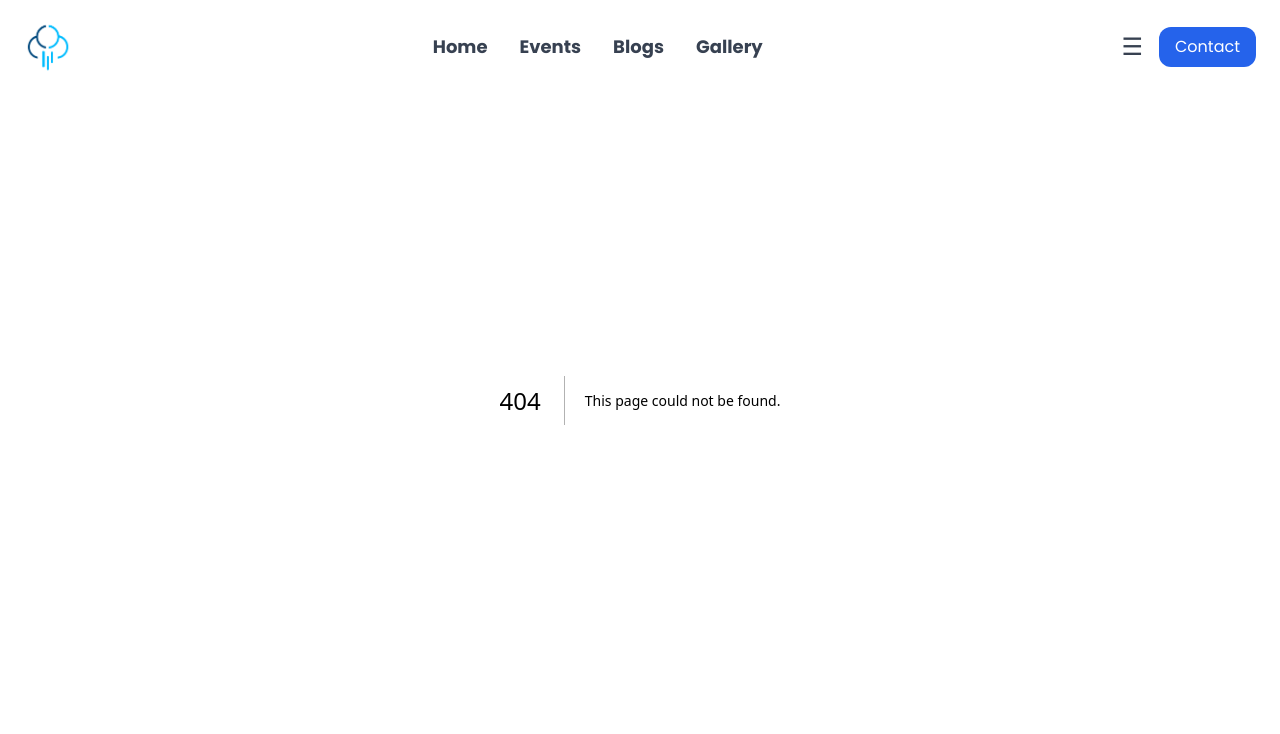
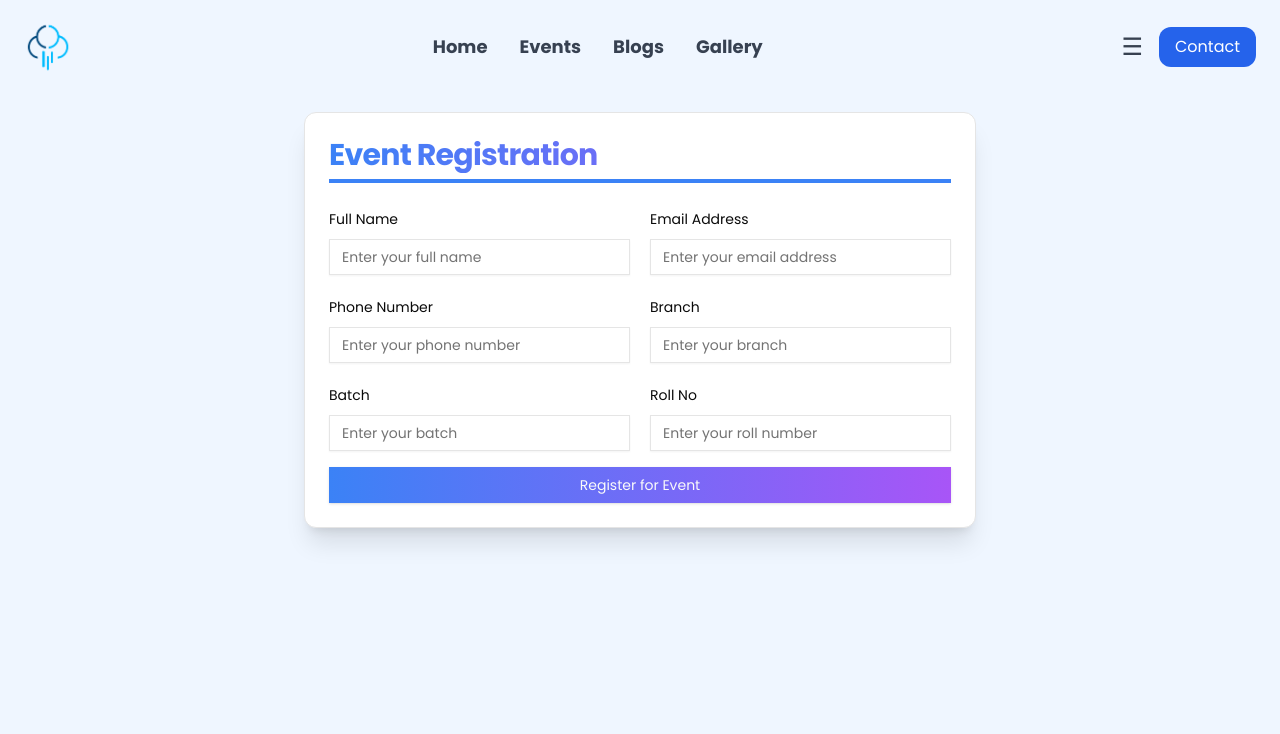
Before and after one commit to gsubhampatra/ccc-v2, a Next.js app: page /events/1/register in a window 1280 px wide. Before the commit this address had no page. Shown: the top 734 px of the page. Built offline with nearby package versions, Linux system fonts and the light colour scheme.

Commit message:
fix ui changes

```diff
--- /dev/null
+++ b/app/events/[id]/register/page.jsx
@@ -0,0 +1,136 @@
+'use client'
+
+import { useState } from 'react'
+import { useParams, useRouter } from 'next/navigation'
+import { Card, CardContent, CardHeader, CardTitle } from "@/components/ui/card"
+import { Button } from "@/components/ui/button"
+import { Input } from "@/components/ui/input"
+import { Label } from "@/components/ui/label"
+import { toast } from "@/hooks/use-toast"
+
+export default function EventRegistrationPage() {
+  const params = useParams()
+  const router = useRouter()
+  const [loading, setLoading] = useState(false)
+
+  const handleSubmit = async (e) => {
+    e.preventDefault()
+    setLoading(true)
+
+    try {
+      const formData = new FormData(e.target)
+      const registrationData = {
+        eventId: params.id,
+        name: formData.get('name'),
+        email: formData.get('email'),
+        phone: formData.get('phone'),
+        college: formData.get('college'),
+        year: formData.get('year'),
+      }
+
+      // Here you would typically make an API call to save the registration
+      // await saveRegistration(registrationData)
+
+      toast({
+        title: "Registration Successful",
+        description: "You have been successfully registered for the event.",
+      })
+
+      router.push('/events')
+
+    } catch (error) {
+      toast({
+        title: "Registration Failed",
+        description: "There was an error processing your registration. Please try again.",
+        variant: "destructive"
+      })
+    } finally {
+      setLoading(false)
+    }
+  }
+
+return (
+    <div className="min-h-screen p-8 bg-blue-50">
+        <Card className="max-w-2xl mx-auto my-8 shadow-xl md:my-20">
+            <CardHeader>
+                <CardTitle className="text-3xl text-gradient">Event Registration</CardTitle>
+                <hr className='border-2 border-blue-500 ' />
+            </CardHeader>
+            <CardContent className="space-y-4">
+                <form onSubmit={handleSubmit} className="space-y-4">
+                    <div className="grid grid-cols-1 gap-5 md:grid-cols-2">
+                        <div className="space-y-2">
+                            <Label htmlFor="name">Full Name</Label>
+                            <Input
+                                id="name"
+                                name="name"
+                                required
+                                placeholder="Enter your full name"
+                            />
+                        </div>
+
+                        <div className="space-y-2">
+                            <Label htmlFor="email">Email Address</Label>
+                            <Input
+                                id="email"
+                                name="email"
+                                type="email"
+                                required
+                                placeholder="Enter your email address"
+                            />
+                        </div>
+
+                        <div className="space-y-2">
+                            <Label htmlFor="phone">Phone Number</Label>
+                            <Input
+                                id="phone"
+                                name="phone"
+                                required
+                                placeholder="Enter your phone number"
+                            />
+                        </div>
+
+                        <div className="space-y-2">
+                            <Label htmlFor="branch">Branch</Label>
+                            <Input
+                                id="branch"
+                                name="branch"
+                                required
+                                placeholder="Enter your branch"
+                            />
+                        </div>
+
+                        <div className="space-y-2">
+                            <Label htmlFor="batch">Batch</Label>
+                            <Input
+                                id="batch"
+                                name="batch"
+                                required
+                                placeholder="Enter your batch"
+                            />
+                        </div>
+
+                        <div className="space-y-2">
+                            <Label htmlFor="rollno">Roll No</Label>
+                            <Input
+                                id="rollno"
+                                name="rollno"
+                                required
+                                placeholder="Enter your roll number"
+                            />
+                        </div>
+                    </div>
+
+                    <Button
+                        type="submit"
+                        className="w-full transition-all bg-gradient hover:bg-gradient hover:scale-105"
+                        disabled={loading}
+                    >
+                        {loading ? 'Submitting...' : 'Register for Event'}
+                    </Button>
+                </form>
+            </CardContent>
+        </Card>
+    </div>
+)
+}
--- a/app/events/page.jsx
+++ b/app/events/page.jsx
@@ -7,6 +7,7 @@ import { Button } from "@/components/ui/button"
 import { Badge } from "@/components/ui/badge"
 import { Calendar, MapPin, Clock } from 'lucide-react'
 import { eventDetails } from '@/lib/data/eventDetails'
+import Link from 'next/link'
 
 
 export default function EventsPage() {
@@ -67,30 +68,20 @@ export default function EventsPage() {
               </CardContent>
               <CardFooter className="flex items-center justify-between">
                 <Badge variant="secondary">{event.event_type}</Badge>
-                <Button
-                  onClick={() => setSelectedEvent(selectedEvent === event.id ? null : event.id)}
-                >
-                  {selectedEvent === event.id ? 'Hide Details' : 'Show Details'}
-                </Button>
+                {event?.form_url &&  event?.is_registration_open ? (
+                    <Button className="mt-4 text-white transition-all bg-gradient hover:text-sky-50 hover:shadow-lg hover:scale-105"  asChild>
+                      <Link href={event.form_url} target="_blank" rel="noopener noreferrer">
+                        Register Now
+                      </Link>
+                    </Button>
+                  ):(
+                    <Button className="mt-4" variant="destructive">
+                      Registration Closed
+                    </Button>
+                  )
+                }
               </CardFooter>
-              {selectedEvent === event.id && (
-                <motion.div
-                  className="px-4 pb-4"
-                  initial={{ opacity: 0, height: 0 }}
-                  animate={{ opacity: 1, height: 'auto' }}
-                  exit={{ opacity: 0, height: 0 }}
-                  transition={{ duration: 0.3 }}
-                >
-                  <p className="text-sm text-gray-600">{event.describe}</p>
-                  {event.form_url && (
-                    <Button className="mt-4" variant="outline" asChild>
-                      <a href={event.form_url} target="_blank" rel="noopener noreferrer">
-                        Register Now
-                      </a>
-                    </Button>
-                  )}
-                </motion.div>
-              )}
+
             </Card>
           </motion.div>
         ))}
--- a/app/members/page.jsx
+++ b/app/members/page.jsx
@@ -6,7 +6,7 @@ import { Avatar, AvatarFallback, AvatarImage } from "@/components/ui/avatar"
 import { Badge } from "@/components/ui/badge"
 import { Button } from "@/components/ui/button"
 import { Github, Linkedin } from 'lucide-react'
-import { club_member_details } from '@/lib/data/memberDetails'
+import { club_advisor_details, club_member_details } from '@/lib/data/memberDetails'
 import { club_alumni_details } from '@/lib/data/alumniDetails'
 import AOS from 'aos'
 import 'aos/dist/aos.css' // Import AOS styles
@@ -48,7 +48,7 @@ export default function MembersPage() {
       </h1>
       <div className="flex justify-center mb-8 space-x-4" data-aos="fade-up">
         <Button
-           className="rounded-xl"
+          className="rounded-xl"
           onClick={() => setFilter('all')}
           variant={filter === 'all' ? 'default' : 'outline'}
         >
@@ -56,7 +56,7 @@ export default function MembersPage() {
         </Button>
 
         <Button
-                   className="rounded-xl"
+          className="rounded-xl"
 
           onClick={() => setFilter('alumni')}
           variant={filter === 'alumni' ? 'default' : 'outline'}
@@ -66,6 +66,35 @@ export default function MembersPage() {
       </div>
 
       {/* Loop over sorted years and display members */}
+
+      <div className='flex flex-wrap justify-center gap-5' >
+        {
+          club_advisor_details.map((member, index) => (
+            <div key={member.id} className="mb-12" data-aos="fade-up">
+              <h2 className="mb-6 text-2xl font-semibold text-white ">{member.member_type}</h2>
+              <div
+                key={member.id}
+                className="transition-all duration-300 ease-in-out transform hover:scale-105"
+                data-aos="fade-up"
+                data-aos-delay={index * 100} // Staggered delay for items
+              >
+                <Card className="flex flex-col h-full p-6 shadow-md ">
+                  <CardHeader className="flex flex-col items-center space-y-4">
+                    <Avatar className="object-contain w-48 h-48">
+                      <AvatarImage src={member.profile_img} alt={member.fullname} />
+                      <AvatarFallback>{member.firstname[0]}</AvatarFallback>
+                    </Avatar>
+                    <CardTitle className="mt-4 text-center text-gray-800">{member.fullname}</CardTitle>
+                    <Badge className="bg-gradient-to-r from-blue-500 to-purple-500" >{member.member_type}</Badge>
+                  </CardHeader>
+                </Card>
+              </div>
+            </div>
+          ))
+        }
+      </div>
+
+
       {sortedYears.map(year => (
         <div key={year} className="mb-12" data-aos="fade-up">
           <h2 className="mb-6 text-2xl font-semibold text-white ">Batch {year}</h2>
--- a/app/page.js
+++ b/app/page.js
@@ -15,9 +15,9 @@ const fadeInUp = {
 };
 export default function Home() {
   return (
-    <section className="relative mt-32">
+    <section className="relative mt-8 md:mt-24">
       {/* Social Links */}
-      <aside className="fixed left-0 z-10 flex flex-col items-center p-2 space-y-4 bg-blue-600 rounded-r-xl top-1/2">
+      <aside className="fixed left-0 z-10 flex flex-col items-center p-2 space-y-4 bg-blue-600 rounded-r-xl top-1/3">
         {/* LinkedIn */}
         <Link
           href="https://www.linkedin.com/company/nist-cloud-computing-club"
@@ -73,7 +73,7 @@ export default function Home() {
             animate={{ opacity: 1, y: 0 }}
             transition={{ duration: 0.8, ease: "easeOut" }}
           >
-            <h1 className="font-bold text-7xl">NIST</h1>
+            <h1 className="my-1 text-6xl font-bold md:text-7xl">NIST</h1>
           </motion.div>
 
           {/* Subtitle */}
@@ -82,7 +82,7 @@ export default function Home() {
             animate={{ opacity: 1, y: 0 }}
             transition={{ duration: 0.8, ease: "easeOut", delay: 0.2 }}
           >
-            <p className="text-6xl font-semibold text-gradient">
+            <p className="mb-2 text-5xl font-semibold text-center md:text-6xl text-gradient">
               Cloud Computing Club
             </p>
           </motion.div>
@@ -93,7 +93,7 @@ export default function Home() {
             animate={{ opacity: 1, y: 0 }}
             transition={{ duration: 0.8, ease: "easeOut", delay: 0.4 }}
           >
-            <p className="mt-4 text-xl">
+            <p className="mt-5 text-xl">
               An Education Society focused on Cloud and Services at NIST Campus.
             </p>
           </motion.div>
@@ -107,7 +107,7 @@ export default function Home() {
         </div>
 
         {/* Explore Button */}
-        <div className="mt-6 ease-in-out duration-2000 animate-bounce delay-400">
+        <div className="mt-8 ease-in-out duration-2000 animate-bounce delay-400">
           <button
             onClick={() => window.scrollTo({ top: 800, behavior: "smooth" })}
             className="flex items-center px-6 py-2 mx-auto text-xl text-white rounded-xl bg-gradient-to-r from-blue-500 to-purple-500"
--- a/components/Testimonial.jsx
+++ b/components/Testimonial.jsx
@@ -35,7 +35,7 @@ const Testimonials = () => {
   return (
     <div className="flex flex-col items-center w-full py-12">
       {/* Carousel Container */}
-      <div className="relative w-4/5 md:w-2/3 lg:w-1/2">
+      <div className="relative w-4/5 md:w-2/3 lg:w-1/2 h-[70vh] md:h-[50vh]">
         {/* Current testimonial */}
         {testimonialsData.map((testimonial, index) => (
           <div
@@ -47,7 +47,7 @@ const Testimonials = () => {
             <img
               src={testimonial.image}
               alt={`${testimonial.name}'s picture`}
-              className="w-32 h-32 mx-auto mb-4 rounded-full"
+              className="object-cover w-32 mx-auto mb-4 rounded-full h-36"
             />
             <h3 className="text-xl font-semibold text-gray-800">
               {testimonial.name}
@@ -55,7 +55,7 @@ const Testimonials = () => {
             <h4 className="text-sm font-medium text-gray-500">
               {testimonial.title}
             </h4>
-            <p className="px-6 mt-4 text-base italic text-gray-700">
+            <p className="px-6 mt-4 text-[17px] md:text-lg italic text-gray-700">
               “{testimonial.text}”
             </p>
           </div>
@@ -64,13 +64,13 @@ const Testimonials = () => {
         {/* Navigation buttons */}
         <button
           onClick={prevSlide}
-          className="absolute p-2 text-white transition transform -translate-y-1/2 bg-gray-800 rounded-full top-1/2 left-2 hover:bg-gray-600"
+          className="absolute p-2 text-white transition transform -translate-y-1/2 rounded-full bg-sky-800 top-1/2 left-2 hover:bg-gray-600"
         >
           &lt;
         </button>
         <button
           onClick={nextSlide}
-          className="absolute p-2 text-white transition transform -translate-y-1/2 bg-gray-800 rounded-full top-1/2 right-2 hover:bg-gray-600"
+          className="absolute p-2 text-white transition transform -translate-y-1/2 rounded-full bg-sky-800 top-1/2 right-2 hover:bg-gray-600"
         >
           &gt;
         </button>
```
Also changed, not shown: lib/data/eventDetails.js, lib/data/memberDetails.js.
